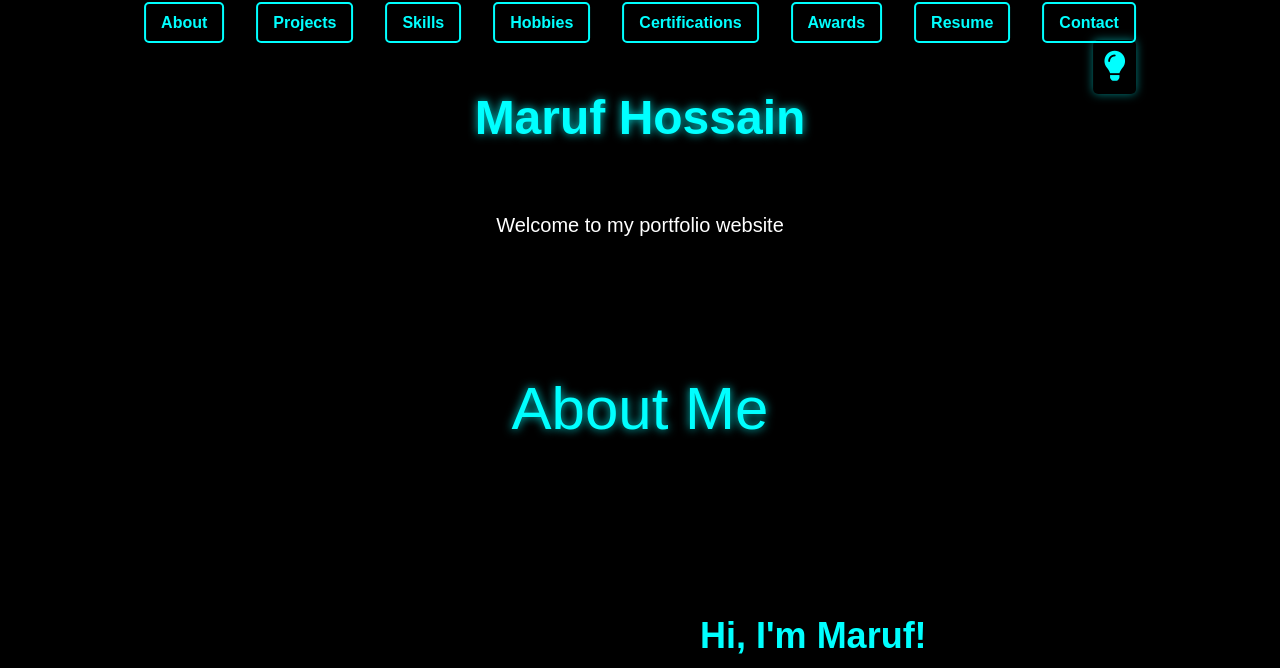
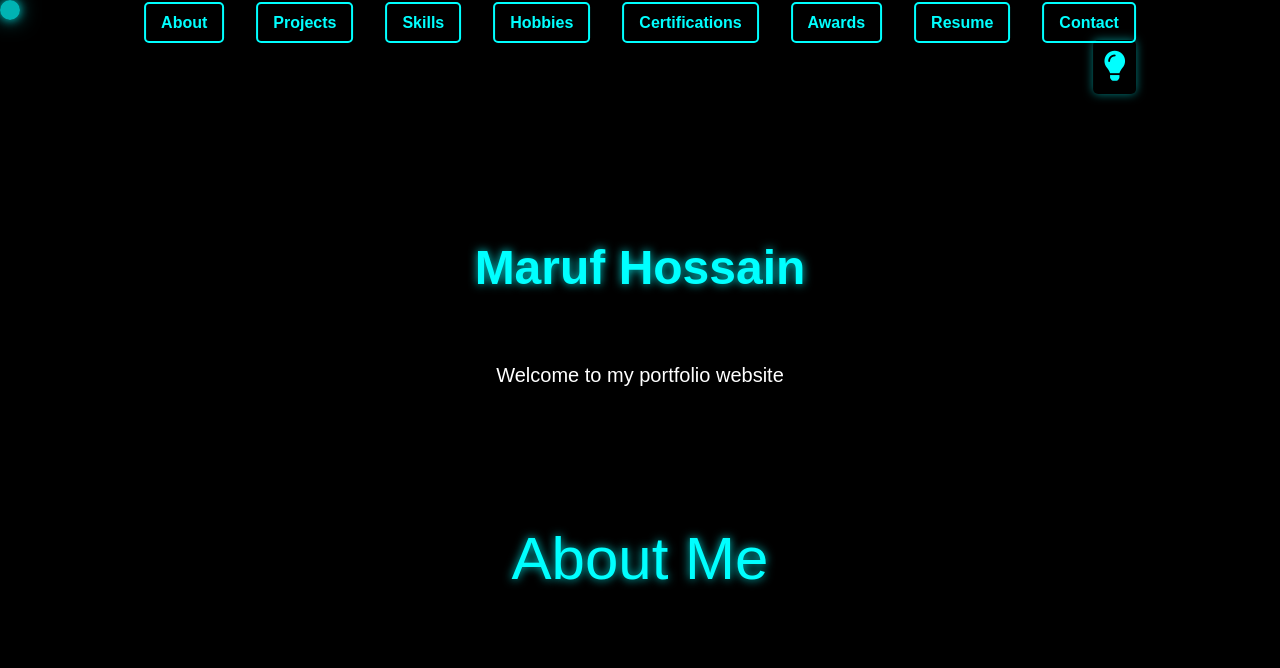
Before and after one commit to Maruf-Hossain2/Maruf-Hossain2.github.io, a plain HTML site: page index.html in a window 1280 px wide. Shown: the top 668 px of the page. Drawn offline with Linux system fonts and the light colour scheme.

Commit message:
Update index.html

```diff
--- a/index.html
+++ b/index.html
@@ -2,12 +2,37 @@
 <html lang="en">
 <head>
     <meta charset="UTF-8">
-    <meta name="viewport" content="width=device-width, initial-scale=1.0">
+    <meta name="viewport" content="width=device-width, initial-scale=1">
     <title>Portfolio - Maruf Hossain</title>
     <link rel="stylesheet" href="styles.css">
     <link rel="stylesheet" href="https://cdnjs.cloudflare.com/ajax/libs/font-awesome/6.0.0-beta3/css/all.min.css">
+    <style>
+        /* Neon Cursor */
+        .neon-cursor {
+            position: fixed;
+            top: 0;
+            left: 0;
+            width: 20px;
+            height: 20px;
+            background-color: rgba(0, 255, 255, 0.7);
+            border-radius: 50%;
+            pointer-events: none;
+            z-index: 1000;
+            box-shadow: 0 0 10px rgba(0, 255, 255, 0.7), 0 0 20px rgba(0, 255, 255, 0.5);
+            transition: transform 0.2s ease-out;
+        }
+
+        /* Smooth cursor transition */
+        .neon-cursor.smooth {
+            transition: transform 0.1s ease-out;
+        }
+    </style>
 </head>
 <body>
+    <canvas id="canvas"></canvas>
+    <!-- Neon Cursor -->
+    <div class="neon-cursor" id="neonCursor"></div>
+
     <nav class="navbar">
         <ul>
             <li><a href="#about">About</a></li>
@@ -286,5 +311,6 @@
     </footer>
 
     <script src="script.js"></script>
+
 </body>
 </html>
```
